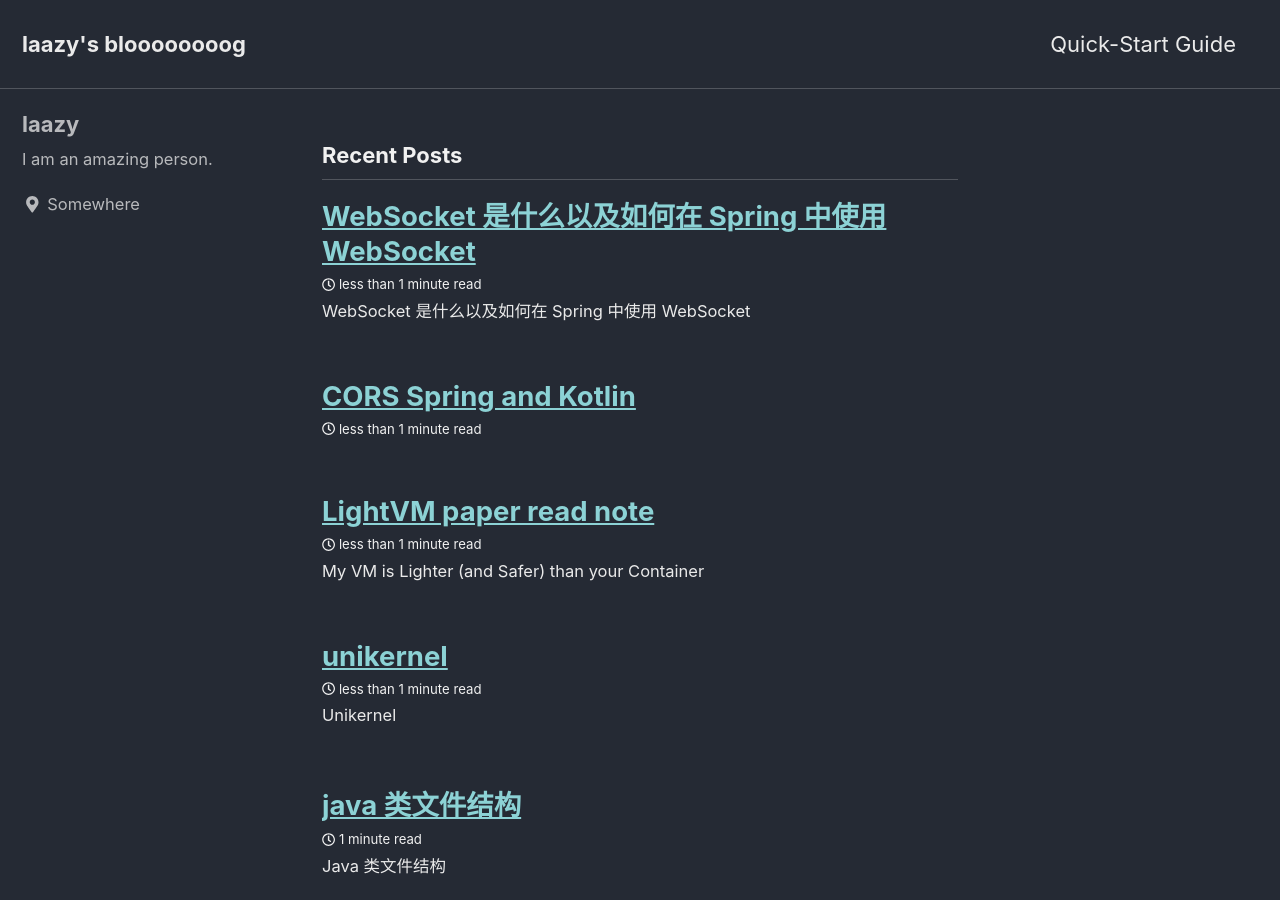
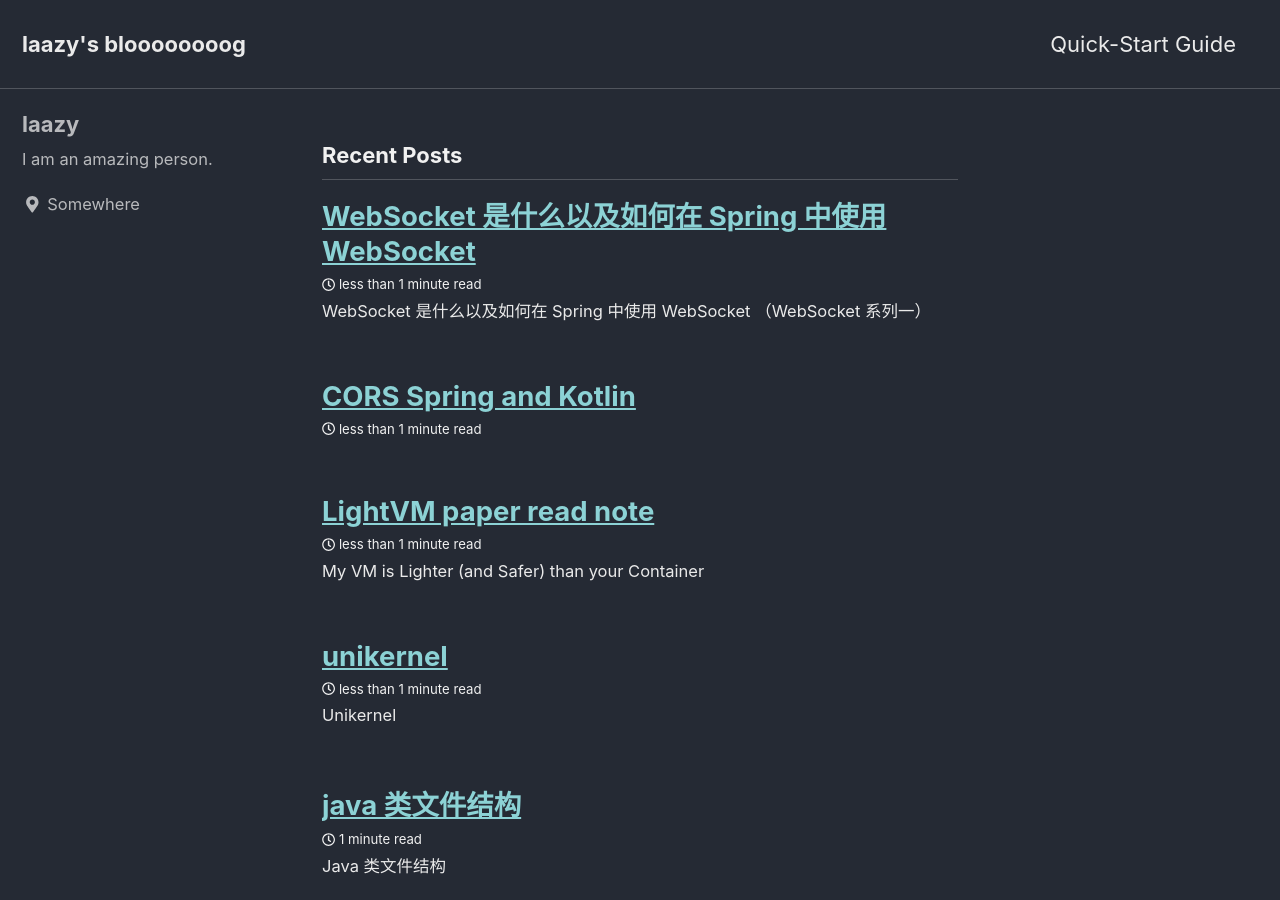
Before and after one commit to laazy/laazy.github.io, a Jekyll site: the page built from index.html, in a window 1280 px wide and 900 px high. Built offline with Jekyll 4.4.1, drawn with Linux system fonts in a browser that asks for light colours; nearby versions of some CDN libraries; the list of posts is cut into pages by our own code.

Commit message:
:art: format

```diff
--- a/_posts/2022-03-31-websocket in spring.md
+++ b/_posts/2022-03-31-websocket in spring.md
@@ -4,7 +4,7 @@ title: WebSocket 是什么以及如何在 Spring 中使用 WebSocket
 tags: Spring kotlin WebSocket stomp
 ---
 
-# WebSocket 是什么以及如何在 Spring 中使用 WebSocket
+# WebSocket 是什么以及如何在 Spring 中使用 WebSocket （WebSocket 系列一）
 
 ## 概述
 
@@ -72,7 +72,6 @@ registry.addEndpoint("/gs-guide-WebSocket").withSockJS();
 - 去掉`withSockJS()`，在服务端不使用 SockJS。
 - 在连接 URI 后缀上`/WebSocket`，即`ws://localhost:8080/gs-guide-WebSocket/WebSocket`，告诉 Spring WebSocket 使用原生 WebSocket 连接。[^sockjs_spring]
 
-
 [^websocket]: [wikipedia of WebSocket](https://en.wikipedia.org/wiki/WebSocket#:~:text=WebSocket%20is%20a,Mozilla%2C%20and%20Microsoft).)
 [^stomp]: [STOMP Official Document](https://stomp.github.io/stomp-specification-1.2.html)
 [^sockjs]: [SockJS github](https://github.com/SockJS/SockJS-client)
```
